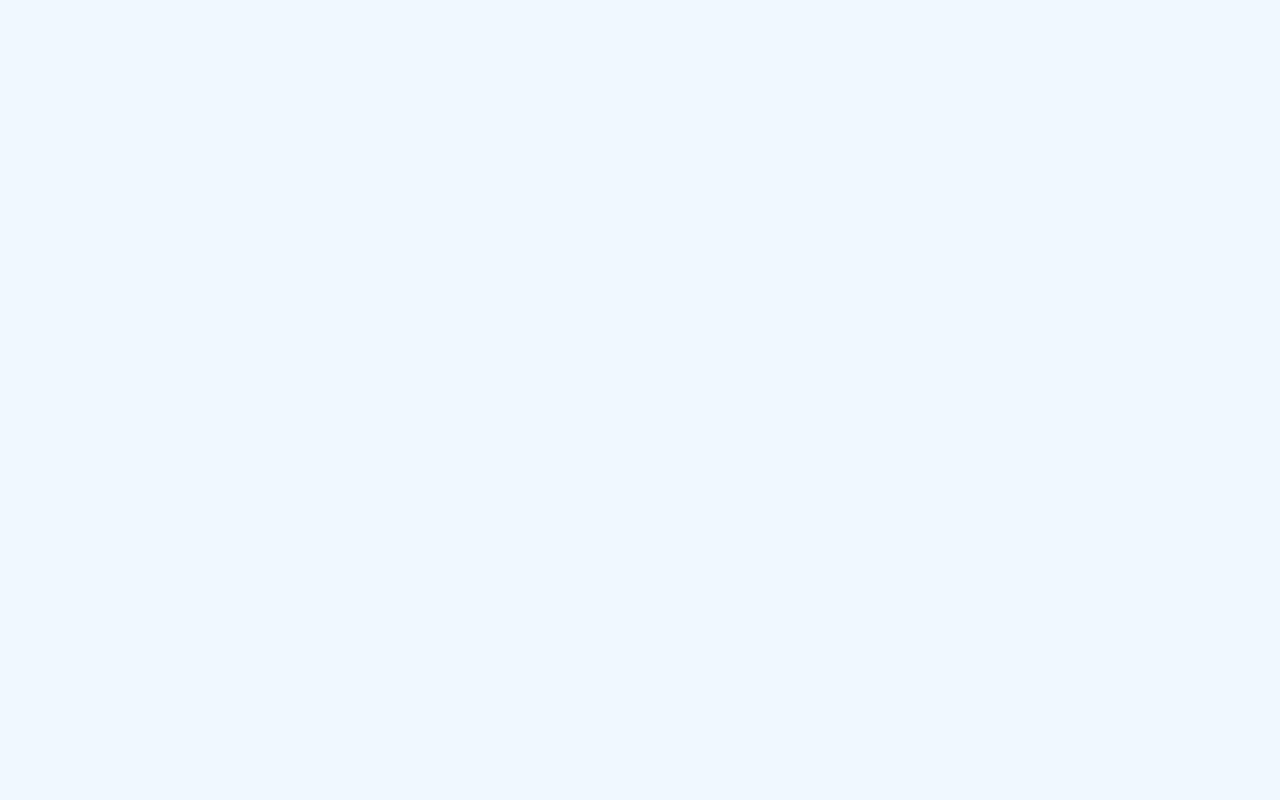
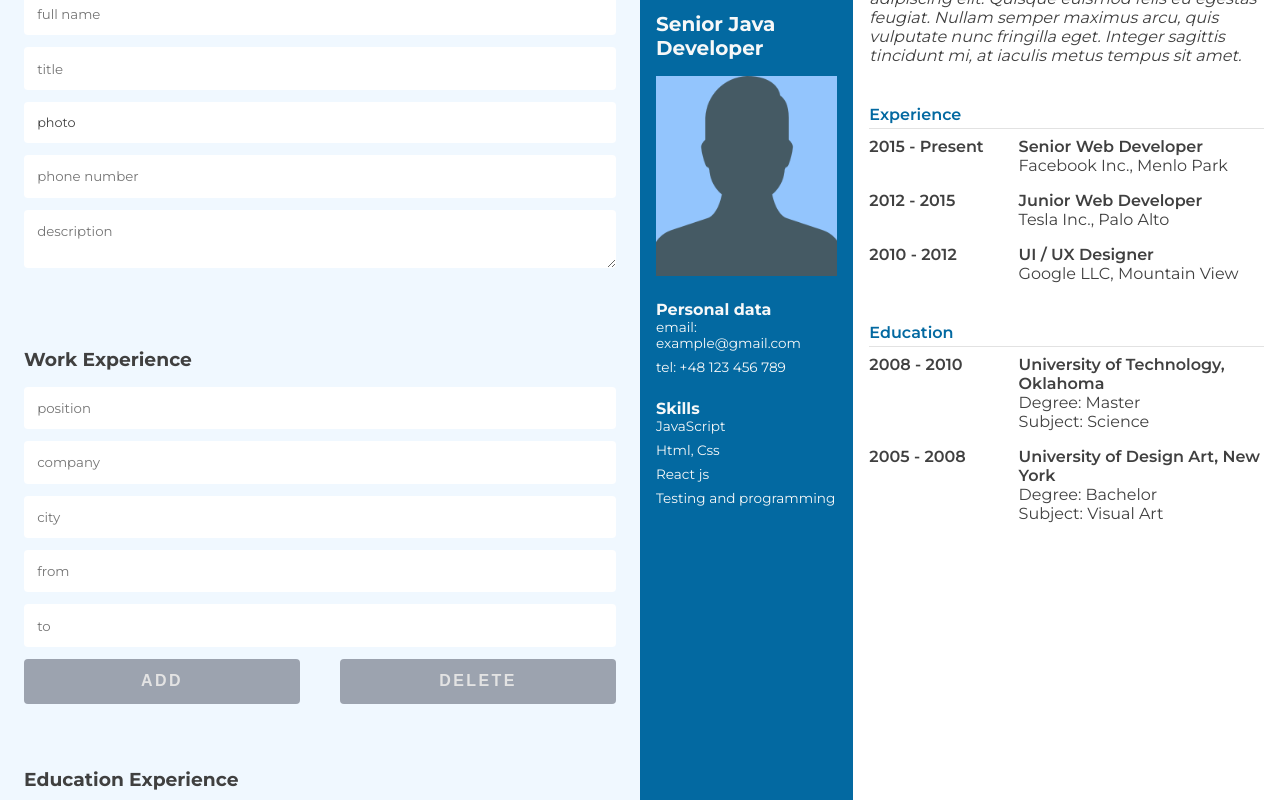
Before and after one commit to MacJ13/cv-project, a React (Create React App) app: page / in a window 1280 px wide. Shown: the part 300-1100 px from the top of the page. Before the commit the page ends 800 px from the top, so only its background shows below. Built offline with nearby package versions, Linux system fonts and the light colour scheme.

Commit message:
Update App component
Import PersonForm, ExperienceForm, EducationForm, Resume
components

Add them to render function App component

```diff
--- a/src/components/App.js
+++ b/src/components/App.js
@@ -5,12 +5,25 @@ import React from "react";
 import Heading from "./Heading";
 import Controls from "./Controls";
 
+import Resume from "./Resume/Resume";
+
+import PersonalForm from "./Forms/PersonalForm";
+import ExperienceForm from "./Forms/ExperienceForm";
+import EducationForm from "./Forms/EducationForm";
+
 class App extends React.Component {
   render() {
     return (
       <div className="container">
         <Heading />
         <Controls />
+
+        <div className="cv-form">
+          <PersonalForm />
+          <ExperienceForm />
+          <EducationForm />
+        </div>
+        <Resume />
       </div>
     );
   }
```
